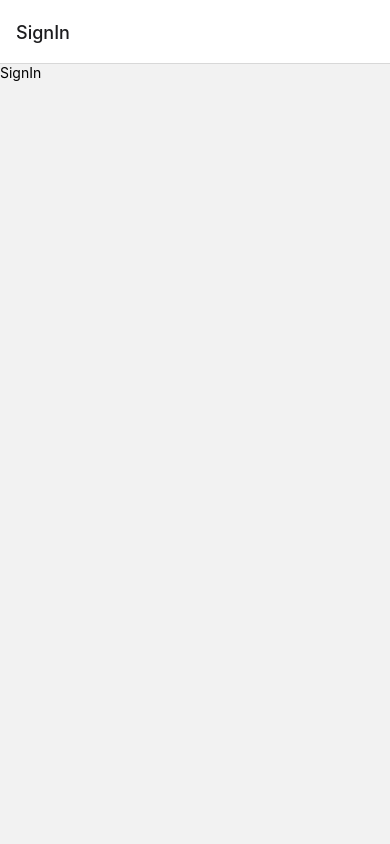
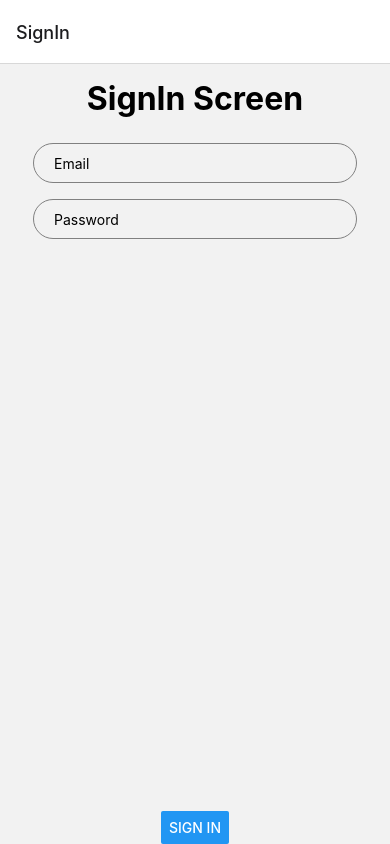
Before and after one commit to Waqas4hmad/Ropstam_task, a React Native app: screen /SignIn in a window 390 px wide. Built offline with nearby package versions, Linux system fonts and the light colour scheme.

Commit message:
add compoents

```diff
--- /dev/null
+++ b/scr/components/Button.js
@@ -0,0 +1,25 @@
+import React from 'react'
+import { Button, StyleSheet } from 'react-native'
+
+const CustomButton = ({ title, onPress }) => {
+    return (
+        <Button
+        style={styles.button}
+            title={title}
+            onPress={onPress}
+        />
+    )
+};
+
+const styles = StyleSheet.create({
+    button: {
+        width: "90%",
+        height: 40,
+        borderColor: 'gray',
+        borderRadius: 25,
+        borderWidth: 1,
+        marginBottom: 16,
+        paddingLeft: 20
+    }
+})
+export default CustomButton;
--- /dev/null
+++ b/scr/components/Input.js
@@ -0,0 +1,24 @@
+import React from 'react'
+import { TextInput, StyleSheet } from 'react-native'
+
+const CustomInput = ({ value,onChange,placeholder }) => {
+    return (
+        <TextInput
+            style={styles.input}
+            placeholder={placeholder}
+            onChangeText={(text) => onChange(text) }
+        />)
+};
+
+const styles = StyleSheet.create({
+    input: {
+        width:"90%",
+        height:40,
+        borderColor:'gray',
+        borderRadius:25,
+        borderWidth:1,
+        marginBottom:16,
+        paddingLeft:20
+    }
+})
+export default CustomInput;
--- /dev/null
+++ b/scr/components/Title.js
@@ -0,0 +1,16 @@
+import React from 'react'
+import { Text, StyleSheet } from 'react-native'
+
+const Title = ({ title }) => {
+    return (
+        <Text style={styles.title}>{title}</Text>
+    )
+};
+
+const styles = StyleSheet.create({
+    title: {
+        fontSize: 32,
+        fontWeight: 'bold'
+    }
+})
+export default Title;
--- a/scr/screens/SignIn/index.js
+++ b/scr/screens/SignIn/index.js
@@ -1,10 +1,35 @@
-import React from 'react'
-import { View,Text } from 'react-native'
+import React, { useState, useEffect } from 'react'
+import { View } from 'react-native'
+import Title from '../../components/Title'
+import CustomInput from '../../components/Input'
+import CustomButton from '../../components/Button'
+import styles from './style'
 
 const SignIn = () => {
+    const [email, SetEmail] = useState('');
+    const [password, setPasssword] = useState('');
+
+const handleSignIn = () => {
+    console.log('Signin ddata', email, password)
+}
     return (
-        <View>
-            <Text>SignIn</Text>
+        <View style={styles.container}>
+            <Title title="SignIn Screen" />
+            <View style={styles.formBox}>
+                <CustomInput
+                    placeholder="Email"
+                    onChange={SetEmail}
+                />
+                <CustomInput
+                    placeholder="Password"
+                    onChange={setPasssword}
+                />
+
+            </View>
+            <CustomButton
+            title={"Sign In"}
+            onPress={handleSignIn}
+            />
         </View>
     )
 }
--- /dev/null
+++ b/scr/screens/SignIn/style.js
@@ -0,0 +1,18 @@
+import { StyleSheet } from "react-native"
+
+const Styles = StyleSheet.create({
+    container: {
+        flex: 1,
+        alignItems:'center',
+        paddingHorizontal:15,
+        paddingTop:15,
+    },
+    formBox: {
+        flex:1,
+        width:'100%',
+        alignItems:'center',
+
+        paddingTop:25
+    }
+})
+export default Styles;
```
